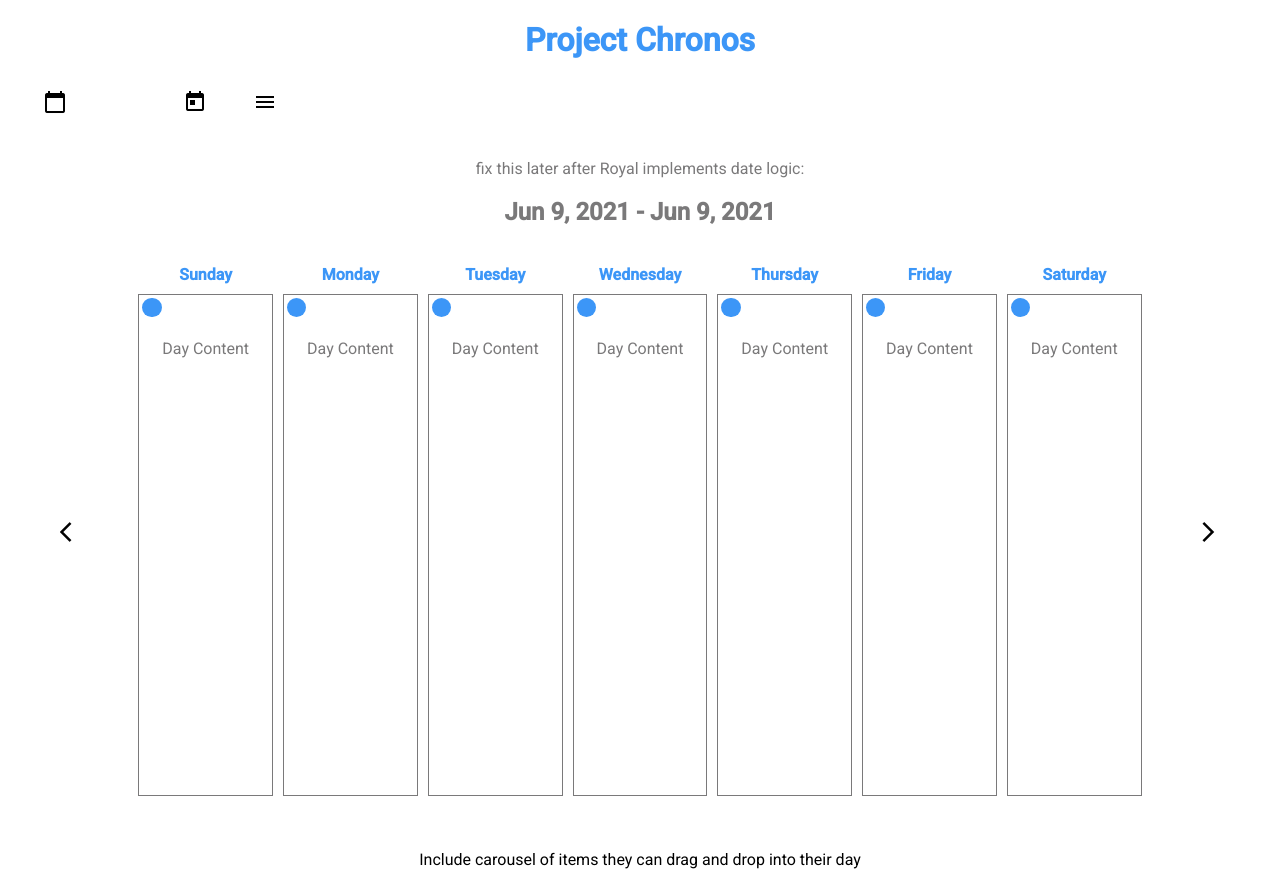
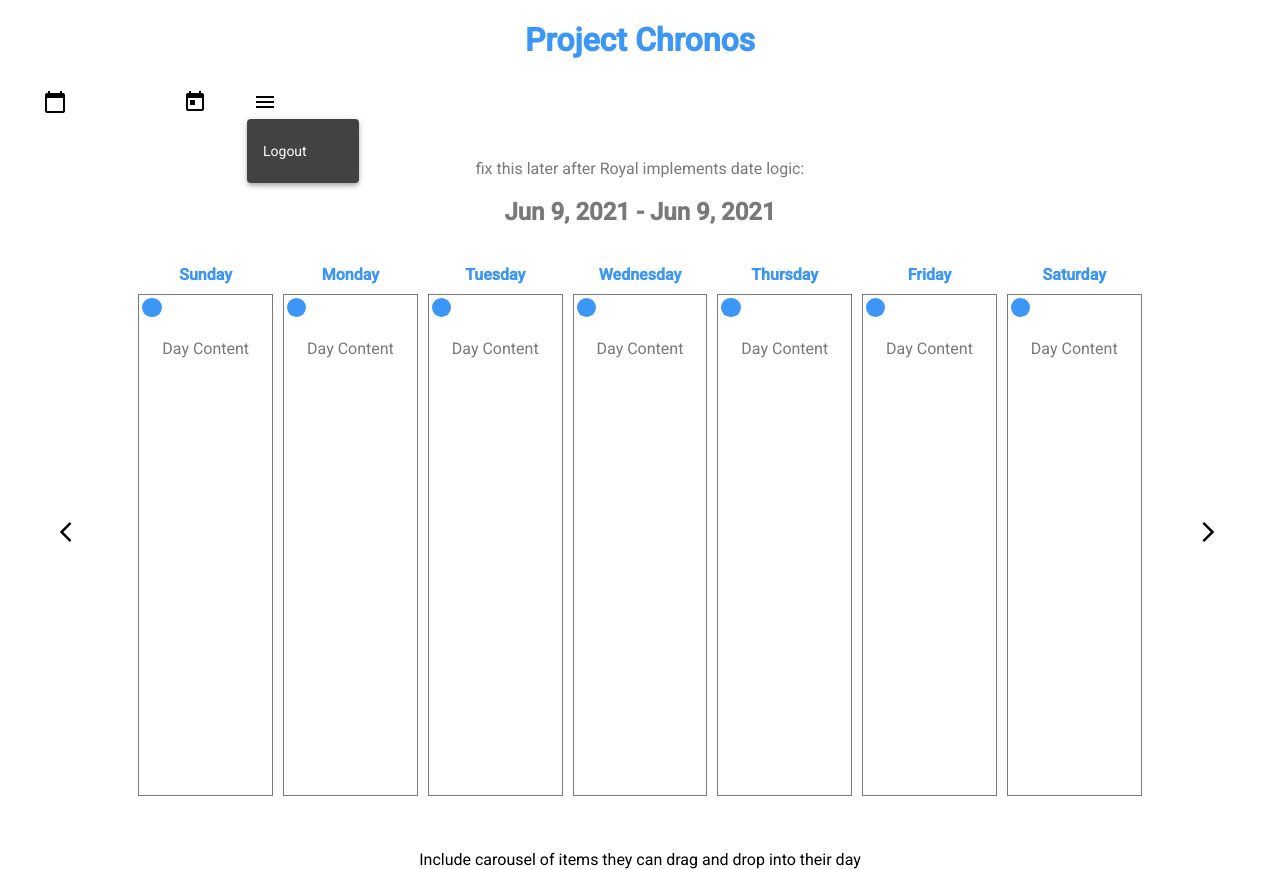
Before and after one commit to sydandreasen/project-chronos, an Angular app: page /plan in a window 1280 px wide. Both pictures are taken after a click on the button "menu". Shown: the top 869 px of the page. Built offline with nearby package versions, Linux system fonts and the light colour scheme.

Commit message:
add logout shell

```diff
--- a/src/app/app.module.ts
+++ b/src/app/app.module.ts
@@ -4,6 +4,7 @@
 import { MatIconModule } from '@angular/material/icon';
 import { MatTooltipModule } from '@angular/material/tooltip';
 import { MatButtonModule } from '@angular/material/button';
+import { MatMenuModule } from '@angular/material/menu';
 
 // import { AppRoutingModule } from './app-routing.module';
 import { AppComponent } from './app.component';
@@ -17,7 +18,6 @@
 import { NotFoundComponent } from './not-found/not-found.component';
 
 const routes = [
-  // TODO implement these routes as components get developed
   { path: '', redirectTo: 'login', pathMatch: 'full' }, // FIXME add logic around auth state
   { path: 'login', component: LoginComponent },
   { path: 'signup', component: SignupComponent },
@@ -44,6 +44,7 @@
     MatIconModule,
     MatTooltipModule,
     MatButtonModule,
+    MatMenuModule,
   ],
   providers: [],
   bootstrap: [AppComponent],
--- a/src/app/planner-wrapper/planner-wrapper.component.html
+++ b/src/app/planner-wrapper/planner-wrapper.component.html
@@ -27,10 +27,14 @@
     <span class="tooltiptext">Daily View</span>
   </button>
   <!-- TODO style this to be on the right side of the page -->
-  <button class="tooltip" mat-icon-button>
+  <button class="tooltip" mat-icon-button [matMenuTriggerFor]="menu">
     <mat-icon>menu</mat-icon>
     <span class="tooltiptext">More Options</span>
   </button>
+  <mat-menu #menu="matMenu">
+    <!-- TODO implement auth logic on logout -->
+    <button routerLink="/login" mat-menu-item>Logout</button>
+  </mat-menu>
 </div>
 
 <div class="row planner-row" [ngSwitch]="mode">
```
